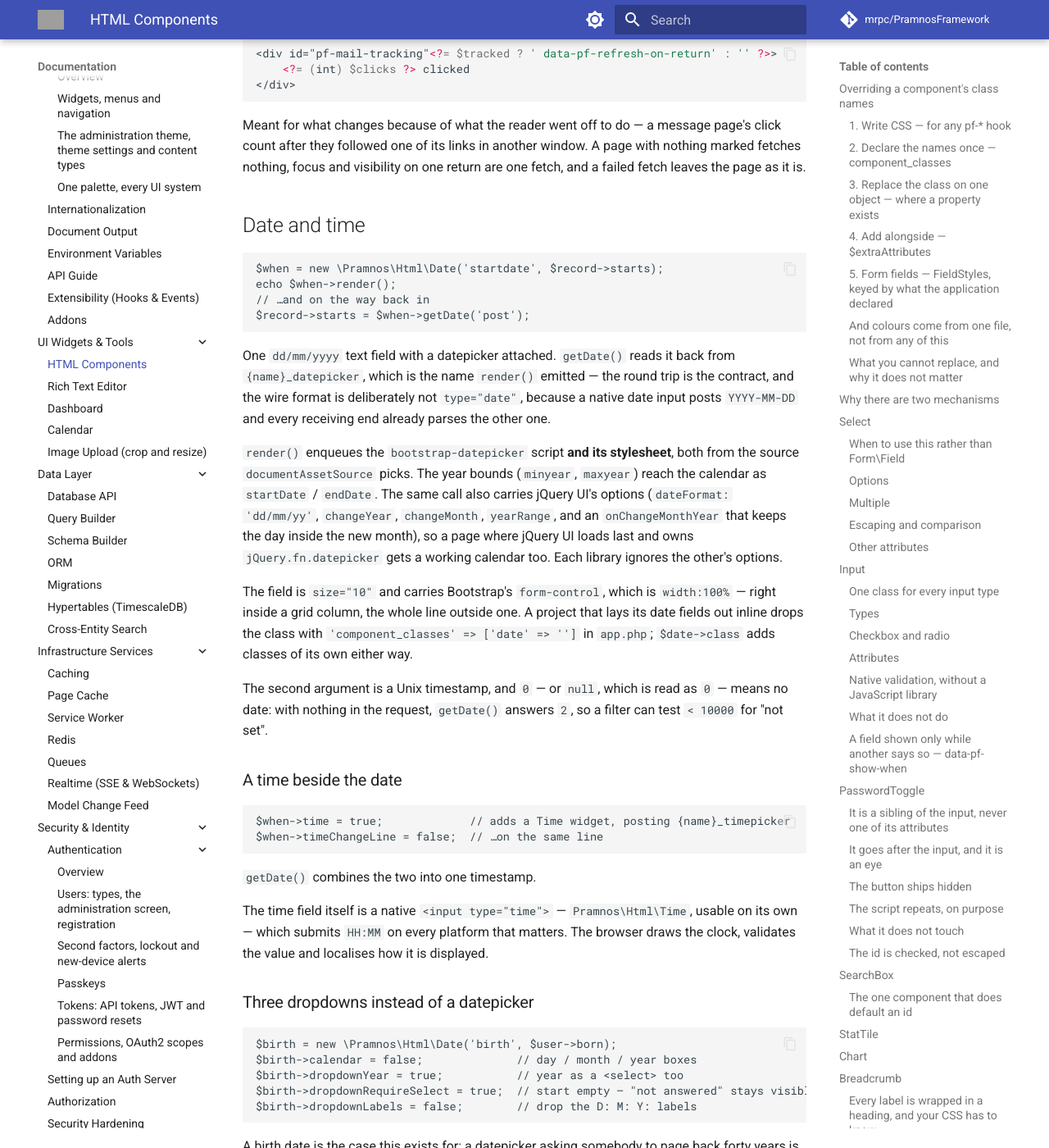
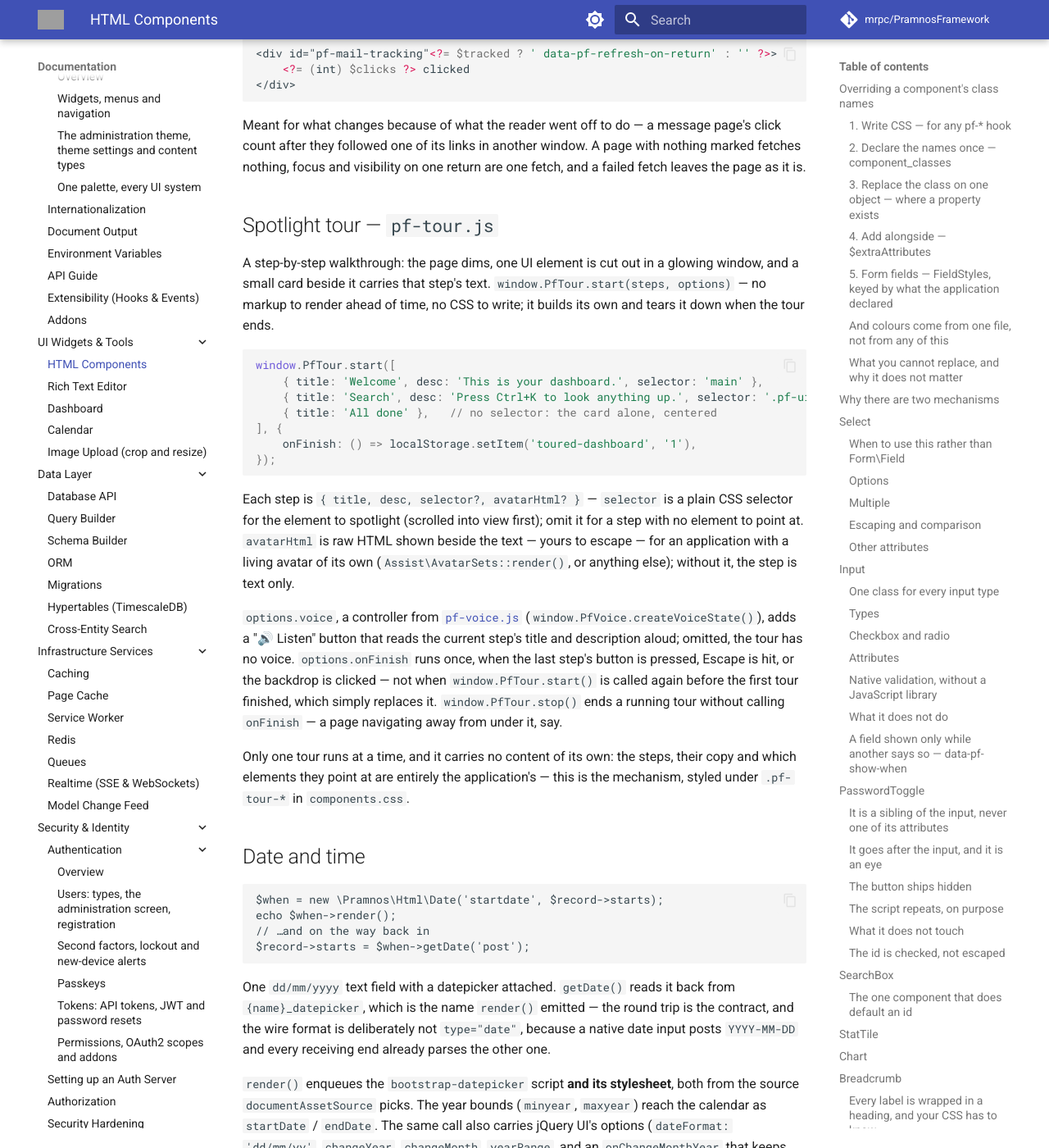
Before and after one commit to mrpc/PramnosFramework, an MkDocs documentation site: the page built from docs/Pramnos_Html_Components_Guide.md, in a window 1280 px wide and 1400 px high, scrolled down 17304 px. Shown: the whole window at 82% size. Built offline with MkDocs 1.6.1 and Material for MkDocs 9.7.7, drawn with Linux system fonts in a browser that asks for light colours; comment, search, counter and statistics services are not loaded; grey boxes are pictures that could not be loaded.

Commit message:
docs: pf-tour.js — the Components Guide and today's changelog
A new "Spotlight tour" section in the HTML Components Guide, beside
the other pf-*.js-backed widgets it already documents; today's
changelog post gets its sixth entry, and a note about the mic-button
style fix from the same session.

````diff
--- a/docs/Pramnos_Html_Components_Guide.md
+++ b/docs/Pramnos_Html_Components_Guide.md
@@ -10,6 +10,7 @@ use_cases:
   - Finding out which reusable HTML components the framework already ships
   - Changing how a component looks in a theme, or adding a theme
   - Attaching a validation message to the field it belongs to
+  - Walking a first-time visitor through a page, one UI element at a time
 ---
 
 # HTML Components Guide
@@ -759,6 +760,40 @@ after they followed one of its links in another window. A page with nothing mark
 nothing, focus and visibility on one return are one fetch, and a failed fetch leaves the page as
 it is.
 
+## Spotlight tour — `pf-tour.js`
+
+A step-by-step walkthrough: the page dims, one UI element is cut out in a glowing window, and a
+small card beside it carries that step's text. `window.PfTour.start(steps, options)` — no markup
+to render ahead of time, no CSS to write; it builds its own and tears it down when the tour ends.
+
+```js
+window.PfTour.start([
+    { title: 'Welcome', desc: 'This is your dashboard.', selector: 'main' },
+    { title: 'Search', desc: 'Press Ctrl+K to look anything up.', selector: '.pf-ui-search' },
+    { title: 'All done' },   // no selector: the card alone, centered
+], {
+    onFinish: () => localStorage.setItem('toured-dashboard', '1'),
+});
+```
+
+Each step is `{ title, desc, selector?, avatarHtml? }` — `selector` is a plain CSS selector for
+the element to spotlight (scrolled into view first); omit it for a step with no element to point
+at. `avatarHtml` is raw HTML shown beside the text — yours to escape — for an application with a
+living avatar of its own (`Assist\AvatarSets::render()`, or anything else); without it, the step
+is text only.
+
+`options.voice`, a controller from [`pf-voice.js`](Pramnos_LLM_Analyst_Guide.md#voice)
+(`window.PfVoice.createVoiceState()`), adds a "🔊 Listen" button that reads the current step's
+title and description aloud; omitted, the tour has no voice. `options.onFinish` runs once, when
+the last step's button is pressed, Escape is hit, or the backdrop is clicked — not when
+`window.PfTour.start()` is called again before the first tour finished, which simply replaces it.
+`window.PfTour.stop()` ends a running tour without calling `onFinish` — a page navigating away
+from under it, say.
+
+Only one tour runs at a time, and it carries no content of its own: the steps, their copy and
+which elements they point at are entirely the application's — this is the mechanism, styled
+under `.pf-tour-*` in `components.css`.
+
 ## Date and time
 
 ```php
````
Also changed, not shown: docs/version-history/posts/2026-11-01.md (+15 -1 lines).
